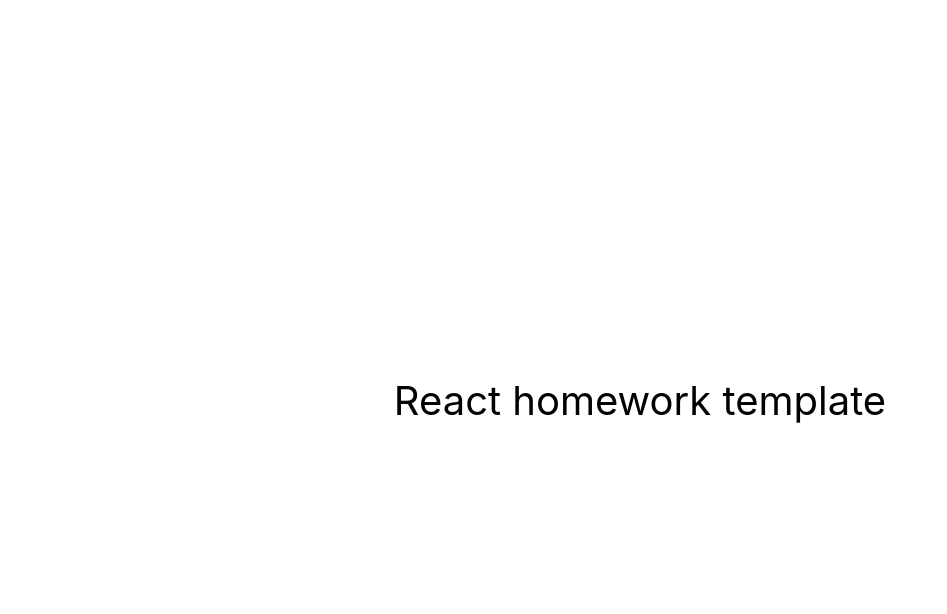
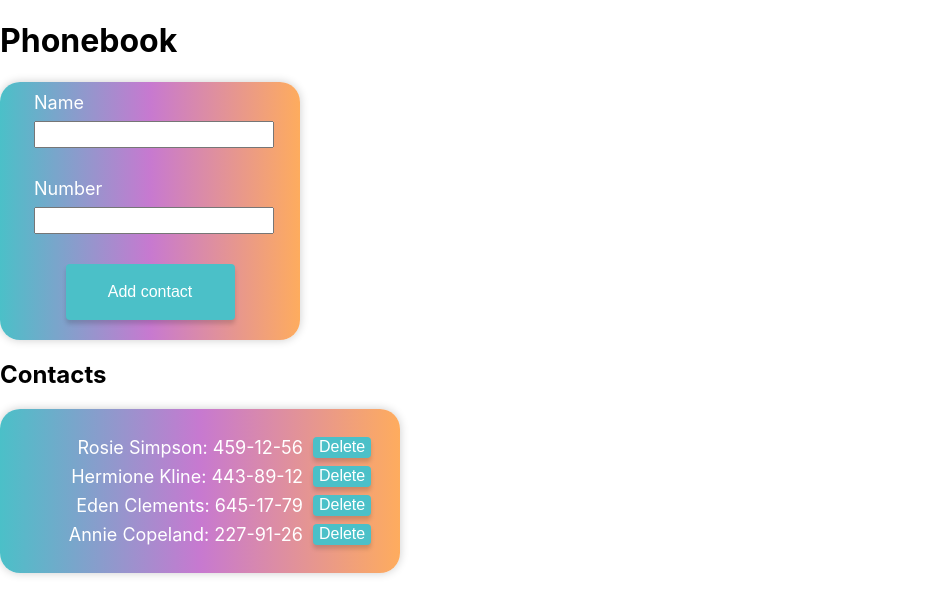
Before and after one commit to maershaa/goit-react-hw-02-phonebook, a React (Create React App) app: page / in a window 1280 px wide. Shown: the top 614 px of the page, without its empty margins (0-947 px from the left). Built offline with nearby package versions, Linux system fonts and the light colour scheme.

Commit message:
1 commit

```diff
--- a/package.json
+++ b/package.json
@@ -7,6 +7,7 @@
     "@testing-library/jest-dom": "^5.16.3",
     "@testing-library/react": "^12.1.4",
     "@testing-library/user-event": "^13.5.0",
+    "nanoid": "^5.0.2",
     "react": "^18.1.0",
     "react-dom": "^18.1.0",
     "react-scripts": "5.0.1",
--- a/src/components/App.jsx
+++ b/src/components/App.jsx
@@ -1,16 +1,43 @@
-export const App = () => {
-  return (
-    <div
-      style={{
-        height: '100vh',
-        display: 'flex',
-        justifyContent: 'center',
-        alignItems: 'center',
-        fontSize: 40,
-        color: '#010101'
-      }}
-    >
-      React homework template
-    </div>
-  );
+import React, { Component } from "react";
+import ContactForm from "./Form/Form";
+import ContactList from  "./Contacts/ContactsList";
+
+class App extends Component {
+  state = {
+    contacts: [],
+    filter: "",
+  };
+
+addContact = (contact) => {
+  const { name } = contact;
+  if (this.isNameInContacts(name)) {
+    alert(`Контакт с именем ${name} уже существует!`);
+  } else {
+    this.setState((prevState) => ({
+      contacts: [...prevState.contacts, contact],
+    }));
+  }
 };
+
+  handleFilterChange = (filter) => {
+    this.setState({ filter });
+  };
+
+  render() {
+    return (
+      <div>
+        <h1>Phonebook</h1>
+        <ContactForm onSubmit={this.addContact} />
+
+        <h2>Contacts</h2>
+        <ContactList
+          contacts={this.state.contacts}
+          filter={this.state.filter}
+          onDeleteContact={this.handleDeleteContact}
+
+/>      </div>
+    );
+  }
+}
+
+export default App;
--- /dev/null
+++ b/src/components/App.module.css
@@ -0,0 +1,5 @@
+.container {
+  display: flex;
+
+  gap: 12px;
+}
--- /dev/null
+++ b/src/components/Contacts/Contacts.module.css
@@ -0,0 +1,79 @@
+.contactsSection {
+}
+
+.contactsContainer {
+  padding-top: 10px;
+  padding-bottom: 10px;
+  display: flex;
+  flex-direction: column;
+  align-items: center;
+  justify-content: center;
+  gap: 18px;
+
+  width: 400px;
+  background: #feac5e; /* fallback for old browsers */
+  background: -webkit-linear-gradient(
+    to right,
+    #4bc0c8,
+    #c779d0,
+    #feac5e
+  ); /* Chrome 10-25, Safari 5.1-6 */
+  background: linear-gradient(
+    to right,
+    #4bc0c8,
+    #c779d0,
+    #feac5e
+  ); /* W3C, IE 10+/ Edge, Firefox 16+, Chrome 26+, Opera 12+, Safari 7+ */
+
+  border-radius: 20px; /* Скругленные углы */
+  box-shadow: 0 0 10px rgba(0, 0, 0, 0.2); /* Тень */
+}
+
+.inputText {
+  margin-top: 0;
+
+  margin-bottom: 12px;
+  font-weight: 500;
+  font-size: 18px;
+}
+
+.contactsList {
+  color: white;
+
+  display: flex;
+  flex-direction: column;
+
+  row-gap: 8px;
+  column-gap: 8px;
+
+  color: white;
+  font-size: 18px;
+}
+
+.contactsList .item {
+  color: white;
+  display: flex;
+  flex-direction: row;
+  justify-content: flex-end;
+}
+
+.deleteButton {
+  cursor: pointer;
+
+  color: #fff;
+  background-color: #4bc0c8;
+  border: none;
+  border-radius: 4px;
+  font-size: 16px;
+  box-shadow: 0 4px 4px rgba(0, 0, 0, 0.15);
+
+  margin-left: 10px;
+
+  transition: transform 0.2s, background-color 0.2s; /* Добавили transition для изменения цвета */
+}
+
+.deleteButton:hover,
+.deleteButton:focus {
+  transform: scale(1.1);
+  background-color: #c779d0; /* Изменение цвета при наведении и фокусе */
+}
--- /dev/null
+++ b/src/components/Contacts/ContactsList.jsx
@@ -0,0 +1,67 @@
+import React, { Component } from "react";
+import { nanoid } from 'nanoid';
+import css from 'components/Contacts/Contacts.module.css';
+import Filter from "../Filter/Filter";
+
+class ContactsList extends Component {
+  state = {
+    contacts: [
+      { id: 'id-1', name: 'Rosie Simpson', number: '459-12-56' },
+      { id: 'id-2', name: 'Hermione Kline', number: '443-89-12' },
+      { id: 'id-3', name: 'Eden Clements', number: '645-17-79' },
+      { id: 'id-4', name: 'Annie Copeland', number: '227-91-26' },
+    ],
+    filter: '', // Инициализируем состояние для фильтрации контактов
+    name: '',
+    number: ''
+  };
+
+  inputId = nanoid(); // Генерируем уникальный идентификатор для инпута
+
+  // Обработчик изменения значений в инпутах
+  handleChange = (e) => {
+    const { name, value } = e.target;
+    this.setState({ [name]: value });
+  }
+
+  // Обработчик изменения фильтра
+  handleFilterChange = (value) => {
+    this.setState({ filter: value });
+  }
+
+
+  addContact = (contact) => {
+  this.setState(prevState => ({
+    contacts: [...prevState.contacts, contact],
+  }));
+  }
+
+  handleDeleteContact = (contactId) => {
+  this.setState(prevState => ({
+    contacts: prevState.contacts.filter(contact => contact.id !== contactId),
+  }));
+};
+
+  render() {
+
+
+     return (
+      <div className={css.contactsContainer}>
+ <ul className={css.contactsList}>
+  {this.state.contacts
+    .filter(contact => contact.name.toLowerCase().includes(this.state.filter.toLowerCase()))
+    .map(contact => (
+      <li key={contact.id} className={css.item}>
+        {contact.name}: {contact.number}
+
+      <button onClick={() => this.handleDeleteContact(contact.id)}className={css.deleteButton}>Delete</button>
+
+      </li>
+    ))}
+</ul>
+      </div>
+    );
+  }
+}
+
+export default ContactsList;
--- /dev/null
+++ b/src/components/Contacts/contacts.json
@@ -0,0 +1,6 @@
+[
+    {id: 'id-1', name: 'Rosie Simpson', number: '459-12-56'},
+    {id: 'id-2', name: 'Hermione Kline', number: '443-89-12'},
+    {id: 'id-3', name: 'Eden Clements', number: '645-17-79'},
+    {id: 'id-4', name: 'Annie Copeland', number: '227-91-26'},
+  ]
--- /dev/null
+++ b/src/components/Filter/Filter.jsx
@@ -0,0 +1,16 @@
+import React from "react";
+import css from "../Contacts/Contacts.module.css";
+
+const Filter = ({ value, onChange }) => (
+  <input
+    type="text"
+    value={value}
+    pattern="^[a-zA-Zа-яА-Я]+(([' \\-][a-zA-Zа-яА-Я ])?[a-zA-Zа-яА-Я]*)*$"
+    onChange={(e) => onChange(e.target.value)} // Вызов функции onChange при изменении значения
+    placeholder="Filter by name"
+    className={css.inputText}
+  />
+);
+
+
+export default Filter;
--- /dev/null
+++ b/src/components/Form/Form.jsx
@@ -0,0 +1,87 @@
+import React, { Component } from "react";
+import { nanoid } from 'nanoid';
+import css from 'components/Form/Form.module.css';
+
+const INITIAL_STATE = {
+  contacts: [],
+  filter: '',
+  name: '',
+  number: '',
+};
+
+class ContactForm extends Component {
+  state = { ...INITIAL_STATE };
+
+  loginInputId = nanoid();
+
+  handleChange = evt => {
+    const { name, value } = evt.target;
+    this.setState({ [name]: value });
+  };
+
+  handleSubmit = evt => {
+    evt.preventDefault();
+    const { name, number } = this.state;
+    if (this.isNameInContacts(name)) {
+      alert(`Контакт с именем ${name} уже существует!`);
+    } else {
+      const contact = {
+        id: nanoid(),
+        name,
+        number,
+      };
+      this.props.onSubmit(contact);
+      this.reset();
+    }
+  };
+
+  isNameInContacts = (name) => {
+    return this.state.contacts.some((contact) => contact.name === name);
+  }
+
+  reset() {
+    this.setState({ ...INITIAL_STATE });
+  }
+
+  render() {
+    const { name, number } = this.state;
+
+    return (
+      <form onSubmit={this.handleSubmit} className={css.form}>
+        <label htmlFor={this.loginInputId} className={css.formLabel}>
+          Name
+          <input
+            type="text"
+            name="name"
+            pattern={"^[a-zA-Zа-яА-Я]+(([' \\-][a-zA-Zа-яА-Я ])?[a-zA-Zа-яА-Я]*)*$"}
+            title="Name may contain only letters, apostrophe, dash, and spaces. For example Adrian, Jacob Mercer, Charles de Batz de Castelmore d'Artagnan"
+            required
+            value={name}
+            onChange={this.handleChange}
+            id={this.loginInputId}
+            className={css.inputText}
+          />
+        </label>
+
+        <label htmlFor={this.loginInputId} className={css.formLabel}>
+          Number
+          <input
+            type="tel"
+            name="number"
+            pattern="\+?\d{1,4}?[ .\-\s]?\(?\d{1,3}?\)?[ .\-\s]?\d{1,4}[ .\-\s]?\d{1,4}[ .\-\s]?\d{1,9}"
+            title="Phone number must be digits and can contain spaces, dashes, parentheses, and can start with +"
+            required
+            value={number}
+            onChange={this.handleChange}
+            id={this.loginInputId}
+            className={css.inputText}
+          />
+        </label>
+
+        <button type="submit" className={css.addButton}>Add contact</button>
+      </form>
+    );
+  }
+}
+
+export default ContactForm;
--- /dev/null
+++ b/src/components/Form/Form.module.css
@@ -0,0 +1,65 @@
+.form {
+  padding-top: 10px;
+  padding-bottom: 10px;
+  display: flex;
+  flex-direction: column;
+  align-items: center;
+  justify-content: center;
+  gap: 18px;
+
+  width: 300px;
+  background: #feac5e; /* fallback for old browsers */
+  background: -webkit-linear-gradient(
+    to right,
+    #4bc0c8,
+    #c779d0,
+    #feac5e
+  ); /* Chrome 10-25, Safari 5.1-6 */
+  background: linear-gradient(
+    to right,
+    #4bc0c8,
+    #c779d0,
+    #feac5e
+  ); /* W3C, IE 10+/ Edge, Firefox 16+, Chrome 26+, Opera 12+, Safari 7+ */
+
+  border-radius: 20px; /* Скругленные углы */
+  box-shadow: 0 0 10px rgba(0, 0, 0, 0.2); /* Тень */
+}
+
+.formLabel {
+  display: flex;
+  flex-direction: column;
+
+  row-gap: 8px;
+
+  margin-left: 8px;
+
+  color: white;
+  font-size: 18px;
+}
+
+.inputText {
+  margin-top: 0;
+
+  margin-bottom: 12px;
+  font-weight: 500;
+  font-size: 18px;
+}
+
+.addButton {
+  cursor: pointer;
+
+  margin-bottom: 10px;
+  color: #fff;
+  text-align: center;
+  min-width: 169px;
+  height: 56px;
+  background-color: #4bc0c8;
+  border: none;
+  border-radius: 4px;
+  align-items: center;
+  padding: 16px 32px;
+  font-size: 16px;
+  display: block;
+  box-shadow: 0 4px 4px rgba(0, 0, 0, 0.15);
+}
--- a/src/index.js
+++ b/src/index.js
@@ -1,6 +1,6 @@
 import React from 'react';
 import ReactDOM from 'react-dom/client';
-import { App } from 'components/App';
+import App from 'components/App';
 import './index.css';
 
 ReactDOM.createRoot(document.getElementById('root')).render(
```
Also changed, not shown: 1 other file (tests, documents, lock files or other folders).
